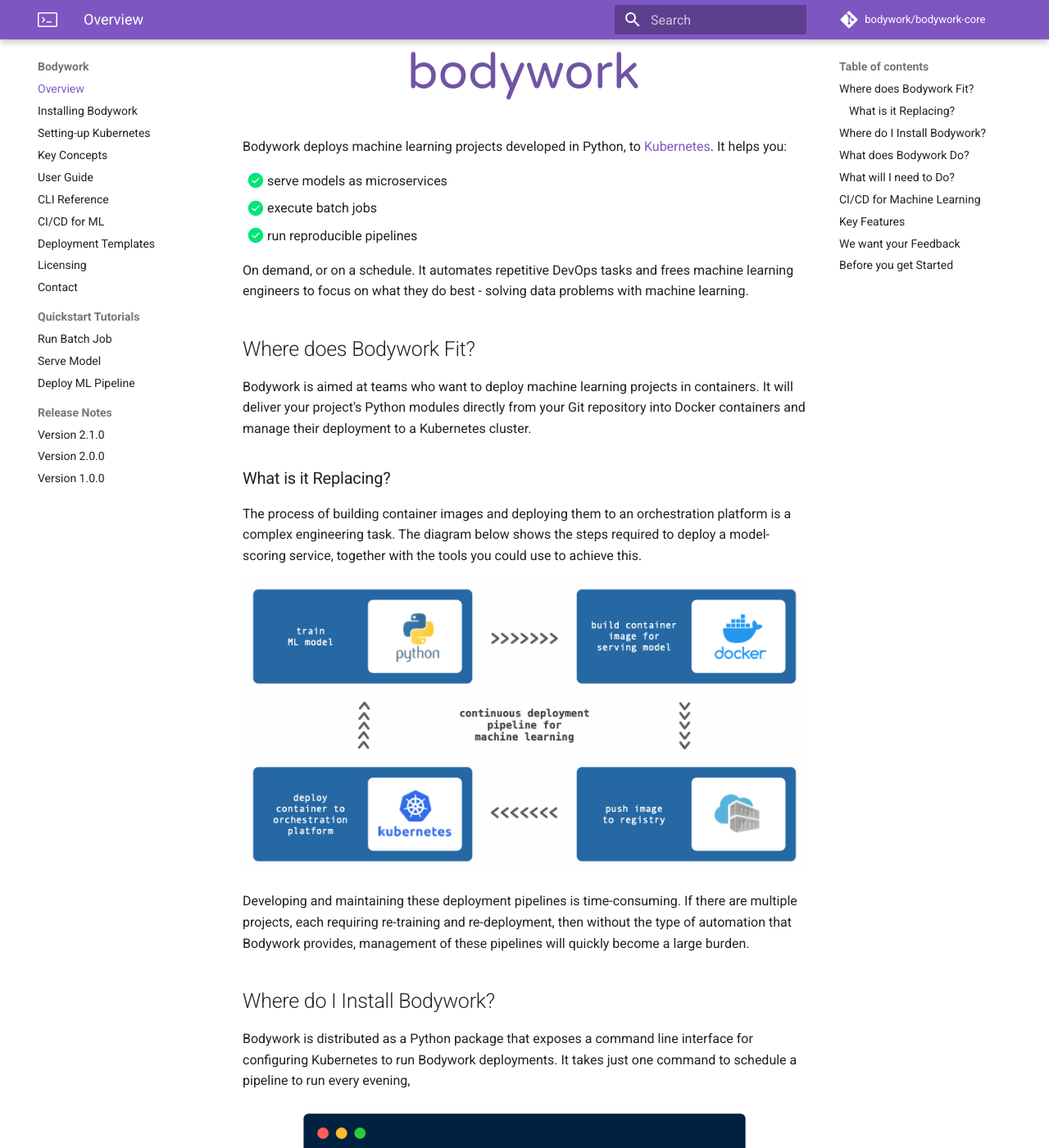
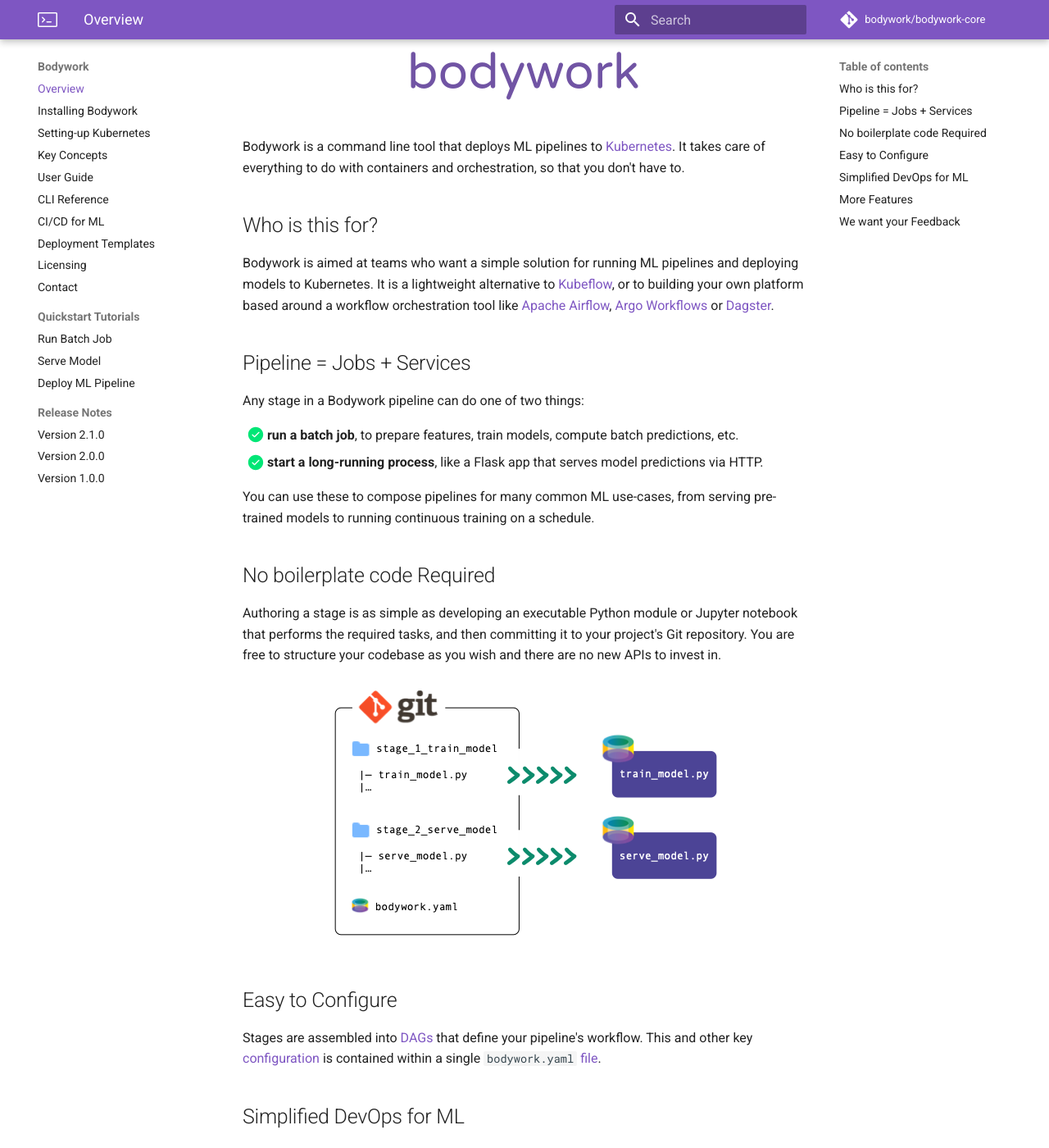
Before and after one commit to bodywork-ml/bodywork-docs, an MkDocs documentation site: the page built from docs/index.md, in a window 1280 px wide and 1400 px high, scrolled down 287 px. Shown: the whole window at 82% size. Built offline with MkDocs 1.6.1 and Material for MkDocs 9.7.7, drawn with Linux system fonts in a browser that asks for light colours; comment, search, counter and statistics services are not loaded; some of the changed text lies outside the part shown.

Commit message:
Update overview page.

```diff
--- a/docs/index.md
+++ b/docs/index.md
@@ -4,76 +4,51 @@
 <img src="images/bodywork_logo.png" alt="Bodywork logo">
 </div>
 
-Bodywork deploys machine learning projects developed in Python, to [Kubernetes](https://en.wikipedia.org/wiki/Kubernetes). It helps you:
+Bodywork is a command line tool that deploys ML pipelines to [Kubernetes](https://en.wikipedia.org/wiki/Kubernetes). It takes care of everything to do with containers and orchestration, so that you don't have to.
 
-* [x] serve models as microservices
-* [x] execute batch jobs
-* [x] run reproducible pipelines
+## Who is this for?
 
-On demand, or on a schedule. It automates repetitive DevOps tasks and frees machine learning engineers to focus on what they do best - solving data problems with machine learning.
+Bodywork is aimed at teams who want a simple solution for running ML pipelines and deploying models to Kubernetes. It is a lightweight alternative to [Kubeflow](https://www.kubeflow.org), or to building your own platform based around a workflow orchestration tool like [Apache Airflow](https://airflow.apache.org), [Argo Workflows](https://argoproj.github.io/workflows/) or [Dagster](https://www.dagster.io).
 
-## Where does Bodywork Fit?
+## Pipeline = Jobs + Services
 
-Bodywork is aimed at teams who want to deploy machine learning projects in containers. It will deliver your project's Python modules directly from your Git repository into Docker containers and manage their deployment to a Kubernetes cluster.
+Any stage in a Bodywork pipeline can do one of two things:
 
-### What is it Replacing?
+- [x] **run a batch job**, to prepare features, train models, compute batch predictions, etc.
+- [x] **start a long-running process**, like a Flask app that serves model predictions via HTTP.
 
-The process of building container images and deploying them to an orchestration platform is a complex engineering task. The diagram below shows the steps required to deploy a model-scoring service, together with the tools you could use to achieve this.
+You can use these to compose pipelines for many common ML use-cases, from serving pre-trained models to running continuous training on a schedule.
 
-![Docker Kubernetes DevOps pipeline](images/ml_devops_flow.png)
+## No boilerplate code Required
 
-Developing and maintaining these deployment pipelines is time-consuming. If there are multiple projects, each requiring re-training and re-deployment, then without the type of automation that Bodywork provides, management of these pipelines will quickly become a large burden.
-
-## Where do I Install Bodywork?
-
-Bodywork is distributed as a Python package that exposes a command line interface for configuring Kubernetes to run Bodywork deployments. It takes just one command to schedule a pipeline to run every evening,
-
-![Bodywork CLI](images/bodywork_cronjob_create.png)
-
-## What does Bodywork Do?
-
-When triggered, Bodywork clones your project's Git repository, analyses the configuration provided in a `bodywork.yaml` file, and then manages the deployment of the projects' stages - creating new [Bodywork containers](https://hub.docker.com/repository/docker/bodyworkml/bodywork-core) to run the Python modules that define each one. At no point is there any need to build Docker images, push them to a container registry or to configure Kubernetes directly.
-
-This process is shown below for a `train-and-serve` pipeline with two stages: train model (as a batch job), then serve the trained model (as a microservice with a REST API).
-
-![Bodywork deployment to Kubernetes](images/ml_pipeline.png)
-
-## What will I need to Do?
-
-Divide your project into discrete stages and create an executable Python module for each one. Bundle these files together with a `bodywork.yaml` configuration file, into a Git repository and you're ready to go.
+Authoring a stage is as simple as developing an executable Python module or Jupyter notebook that performs the required tasks, and then committing it to your project's Git repository. You are free to structure your codebase as you wish and there are no new APIs to invest in.
 
 <div align="center">
 <img src="images/project_structure_map.png"/ alt="Git project structure">
 </div>
 
-You do **not** need to tie yourself to new APIs - just add `bodywork.yaml` to your existing codebase and watch as Bodywork pulls each stage into its own container and deploys to Kubernetes.
+## Easy to Configure
 
-## CI/CD for Machine Learning
+Stages are assembled into [DAGs](https://en.wikipedia.org/wiki/Directed_acyclic_graph) that define your pipeline's workflow. This and other key [configuration](user_guide.md#configuring-a-project-for-deployment-with-bodywork) is contained within a single `bodywork.yaml` [file](https://github.com/bodywork-ml/bodywork-ml-pipeline-project/blob/master/bodywork.yaml).
 
-Because Bodywork can run deployments on a schedule, every time cloning the latest version of your codebase in the target branch, this system naturally forms an end-to-end CI/CD platform for your machine learning project, as illustrated below.
+## Simplified DevOps for ML
 
-![CICD for machine learning](images/cicd_with_bodywork.png)
+Bodywork removes the need for you to build and manage container images for any stage of your pipeline. It works by running all stages using [Bodywork's custom container image](https://hub.docker.com/repository/docker/bodyworkml/bodywork-core), that starts by pulling all files required for a stage directly from your project's Git repository (e.g. from GitHub). It'll then pip-install any required dependencies, before running the stage's designated Python module or Jupyter notebook.
 
-This is the [GitOps](https://www.gitops.tech) pattern for cloud native continuous delivery - see [CI/CD for ML](cicd_for_ml.md) for the details.
+![Bodywork deployment to Kubernetes](images/ml_pipeline.png)
 
-## Key Features
-
-`Continuous Deployment`
-: Batch jobs, model-scoring services as well as complex ML pipelines, using pre-built [Bodywork containers](https://hub.docker.com/repository/docker/bodyworkml/bodywork-core) to orchestrate end-to-end machine learning workflows.
+## More Features
 
 `Resilience`
-: Bodywork handles automatic retires for batch jobs and automatic roll-backs for service deployments, without any downtime.
+: Bodywork handles automatic retires and roll-backs, without any downtime.
 
 `Horizontal Scaling`
 : Bodywork can back your service endpoints with as many container replicas as you need to handle your API traffic volumes.
 
-`No APIs to Learn`
-: Bodywork does not require you to re-write your machine learning projects to conform to our view of how your codebase should be engineered. All you need to do is provide executable Python modules for starting service applications and running batch jobs.
-
 `Multi-Cloud`
 : Bodywork deploys to Kubernetes clusters, which are available as managed services from all major cloud providers. Kubernetes is indifferent to where it is running, so changing cloud provider is as easy as pointing to a different cluster.
 
-`Written in Python`
+`Written entirely in Python`
 : The native language of machine learning and data science, so your team can have full visibility of what Bodywork is doing and how.
 
 `Open Source`
@@ -83,20 +58,4 @@ Bodywork brings DevOps automation to your machine learning projects and will for
 
 ## We want your Feedback
 
-If Bodywork sounds like a useful tool, then please give a **GitHub Star ★** to [bodywork-core](https://github.com/bodywork-ml/bodywork-core).
-
-## Before you get Started
-
-Before you start exploring what Bodywork can do for you, you will need:
-
-`Access to a Kubernetes Cluster`
-: Either locally using [minikube](https://minikube.sigs.k8s.io/docs/), or as a managed service from a cloud provider, such as [EKS on AWS](https://aws.amazon.com/eks) or [AKS on Azure](https://azure.microsoft.com/en-us/services/kubernetes-service/).
-
-`An Account with a Git Repo Hosting Service such as GitHub`
-: Currently, we support public and private repositories hosted on [GitHub](https://github.com), [GitLab](https://about.gitlab.com), [Azure DevOps](https://azure.microsoft.com/en-gb/services/devops/) or [BitBucket](https://bitbucket.org/product/).
-
-If you are new to Kubernetes, then please take a look at our guide to [Getting Started with Kubernetes](kubernetes.md#getting-started-with-kubernetes). Familiarity with basic [Kubernetes concepts](https://kubernetes.io/docs/concepts/) and some exposure to the [Kubectl](https://kubernetes.io/docs/reference/kubectl/overview/) command-line tool makes life easier, but are not essential.
-
-If you would like to learn a bit more about Kubernetes, then we recommend the first two introductory sections of Marko Lukša's excellent book [Kubernetes in Action](https://www.manning.com/books/kubernetes-in-action?query=kubernetes), or the introductory article we wrote on [Deploying Python ML Models with Flask, Docker and Kubernetes](https://alexioannides.com/2019/01/10/deploying-python-ml-models-with-flask-docker-and-kubernetes/).
-
-If you need help with any of this, then please don't hesitate to [contact us](contact.md) and we'll do our best to get you up-and-running. Bodywork is brought to you by [Bodywork Machine Learning](https://www.bodyworkml.com).
+If Bodywork sounds like a useful tool, then please give a **GitHub Star ★** to [bodywork-core](https://github.com/bodywork-ml/bodywork-core) and [contact us](contact.md) with your feedback.
```
